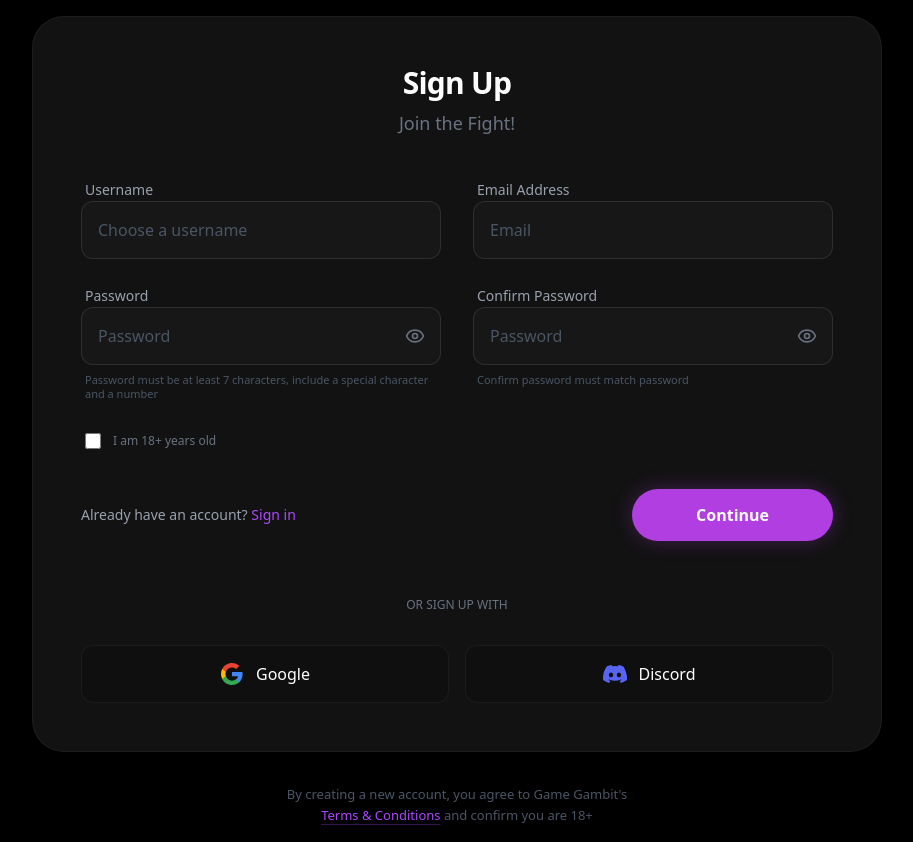
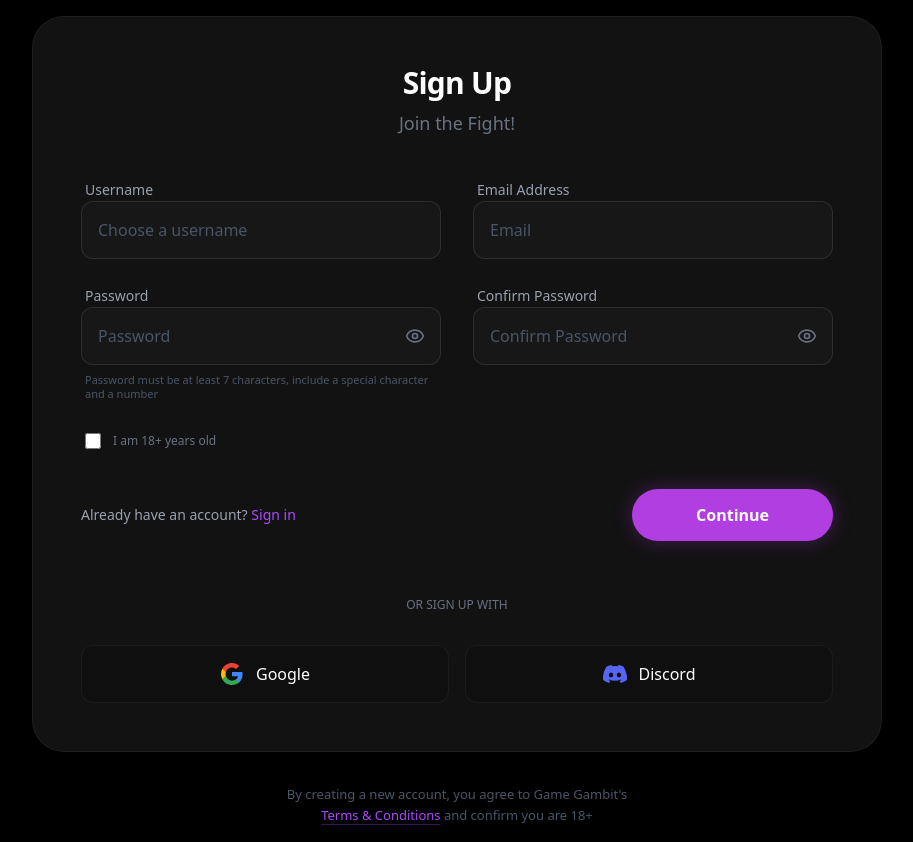
Before and after one commit to DavidManiIbrahim/GameGambit, a Next.js app: page /signup in a window 1280 px wide. Shown: the whole page, without its empty margins (183-1096 px from the left). Built offline with nearby package versions, Linux system fonts and the light colour scheme.

Commit message:
feat: enhance signup process with validation and loading state; integrate bcrypt for password hashing

```diff
--- a/app/api/otp/resend/route.js
+++ b/app/api/otp/resend/route.js
@@ -20,5 +20,9 @@ export async function POST(req) {
   await markResent(email);
 
   const sendResult = await sendOtpEmail(email, entry.code);
+  if (!sendResult.ok) {
+    return NextResponse.json({ ok: false, error: 'send_failed', details: sendResult.error }, { status: 500 });
+  }
+
   return NextResponse.json({ ok: true, sendResult, cooldown: process.env.RESEND_COOLDOWN_SECONDS || 60 });
 }
--- a/app/api/otp/send/route.js
+++ b/app/api/otp/send/route.js
@@ -9,6 +9,9 @@ export async function POST(req) {
   const entry = await createOtpFor(email);
 
   const sendResult = await sendOtpEmail(email, entry.code);
+  if (!sendResult.ok) {
+    return NextResponse.json({ ok: false, error: 'send_failed', details: sendResult.error }, { status: 500 });
+  }
 
   return NextResponse.json({ ok: true, sendResult, cooldown: process.env.RESEND_COOLDOWN_SECONDS || 60 });
 }
--- a/app/leaderboard/page.js
+++ b/app/leaderboard/page.js
@@ -61,7 +61,7 @@ export default function LeaderboardPage() {
                         <div className="relative">
                             <div className="w-32 h-32 rounded-full border-4 border-white/20 p-1">
                                 <div className="w-full h-full bg-orange-400 rounded-full overflow-hidden relative">
-                                    <Image src="/mascot.png" alt="Profile" fill className="object-cover grayscale opacity-80" />
+                                    {/* <Image src="/mascot.png" alt="Profile" fill className="object-cover grayscale opacity-80" /> */}
                                 </div>
                             </div>
                             <div className="absolute -bottom-2 left-1/2 -translate-x-1/2 bg-yellow-500/20 text-yellow-500 text-[9px] font-black px-4 py-1.5 rounded-full border border-yellow-500/30 uppercase tracking-widest whitespace-nowrap shadow-xl">
--- a/app/lounge/offer/page.js
+++ b/app/lounge/offer/page.js
@@ -18,7 +18,7 @@ export default function CounterOfferPage() {
                     <div className="absolute -bottom-14 flex flex-col items-center">
                         <div className="w-28 h-28 bg-[#121212] rounded-full p-1.5 border border-white/5 relative">
                             <div className="w-full h-full rounded-full overflow-hidden bg-orange-400 relative">
-                                <Image src="/mascot.png" alt="Avatar" fill className="object-cover grayscale opacity-80" />
+                                {/* <Image src="/mascot.png" alt="Avatar" fill className="object-cover grayscale opacity-80" /> */}
                             </div>
                             <div className="absolute bottom-1 left-1/2 -translate-x-1/2 bg-[#B03EE1]/20 text-[#B03EE1] text-[8px] font-black px-3 py-1 rounded-full border border-[#B03EE1]/30 uppercase tracking-widest whitespace-nowrap">
                                 Veteran
--- a/app/page.js
+++ b/app/page.js
@@ -28,13 +28,13 @@ export default function Home() {
     <main className="min-h-screen flex flex-col items-center bg-black text-white relative">
       {/* Background Hero Effects */}
       <div className="absolute top-0 w-full h-screen overflow-hidden pointer-events-none -z-10">
-        <Image src="/hero-bg.png" alt="background" fill className="object-cover opacity-50" priority />
+        {/* <Image src="/hero-bg.png" alt="background" fill className="object-cover opacity-50" priority /> */}
         <div className="absolute inset-0 bg-gradient-to-b from-transparent via-black/50 to-black"></div>
       </div>
 
       {/* Floating Chips */}
-      <Image src="/poker-chip.png" width={96} height={96} className="absolute top-1/4 left-10 animate-pulse opacity-20 -z-5" alt="" />
-      <Image src="/poker-chip.png" width={128} height={128} className="absolute top-1/3 right-10 animate-bounce opacity-20 -z-5" style={{ animationDuration: '4s' }} alt="" />
+      {/* <Image src="/poker-chip.png" width={96} height={96} className="absolute top-1/4 left-10 animate-pulse opacity-20 -z-5" alt="" /> */}
+      {/* <Image src="/poker-chip.png" width={128} height={128} className="absolute top-1/3 right-10 animate-bounce opacity-20 -z-5" style={{ animationDuration: '4s' }} alt="" /> */}
 
       {/* Navigation */}
       <nav className="w-full flex justify-between items-center px-12 py-6 z-50">
@@ -114,7 +114,7 @@ export default function Home() {
         {/* Game Category: 8 Ball Pool */}
         <div className="mb-12 bg-[#121212] rounded-3xl p-8 border border-white/5">
           <div className="flex items-center gap-3 mb-8">
-            <Image src="/8ball.png" width={32} height={32} className="rounded-md" alt="" />
+            {/* <Image src="/8ball.png" width={32} height={32} className="rounded-md" alt="" /> */}
             <h3 className="text-xl font-semibold">8 Ball Pool</h3>
           </div>
           <div className="grid grid-cols-1 sm:grid-cols-2 lg:grid-cols-4 gap-6">
@@ -156,7 +156,7 @@ export default function Home() {
         {/* Ludo Section */}
         <div className="mb-12 bg-[#121212] rounded-3xl p-8 border border-white/5">
           <div className="flex items-center gap-3 mb-8">
-            <Image src="/ludo.png" width={32} height={32} className="rounded-md" alt="" />
+            {/* <Image src="/ludo.png" width={32} height={32} className="rounded-md" alt="" /> */}
             <h3 className="text-xl font-semibold">Ludo</h3>
           </div>
           <div className="grid grid-cols-1 sm:grid-cols-2 lg:grid-cols-4 gap-6">
@@ -237,7 +237,7 @@ export default function Home() {
         </div>
 
         <div className="bg-[#121212] p-10 rounded-3xl border border-white/5 flex items-center justify-center w-full md:w-auto min-h-[250px]">
-          <Image src="/mascot.png" width={192} height={192} className="object-contain" alt="Mascot" />
+          {/* <Image src="/mascot.png" width={192} height={192} className="object-contain" alt="Mascot" /> */}
         </div>
       </footer>
     </main >
--- a/app/signup/page.js
+++ b/app/signup/page.js
@@ -2,12 +2,77 @@
 
 import React, { useState } from 'react';
 import Link from 'next/link';
-import { Eye, EyeOff } from 'lucide-react';
+import { Eye, EyeOff, Loader2 } from 'lucide-react';
 import { signIn } from 'next-auth/react';
+import { useRouter } from 'next/navigation';
 
 export default function SignupPage() {
     const [showPassword, setShowPassword] = useState(false);
     const [showConfirmPassword, setShowConfirmPassword] = useState(false);
+    const [username, setUsername] = useState('');
+    const [email, setEmail] = useState('');
+    const [password, setPassword] = useState('');
+    const [confirmPassword, setConfirmPassword] = useState('');
+    const [ageCheck, setAgeCheck] = useState(false);
+    const [loading, setLoading] = useState(false);
+    const [error, setError] = useState('');
+    const router = useRouter();
+
+    const handleSubmit = async (e) => {
+        e.preventDefault();
+        setError('');
+
+        if (!username || !email || !password || !confirmPassword) {
+            return setError('Please fill in all fields');
+        }
+
+        if (password !== confirmPassword) {
+            return setError('Passwords do not match');
+        }
+
+        if (password.length < 7) {
+            return setError('Password must be at least 7 characters');
+        }
+
+        if (!ageCheck) {
+            return setError('You must be 18+ to join');
+        }
+
+        setLoading(true);
+
+        try {
+            const res = await fetch('/api/auth/signup', {
+                method: 'POST',
+                headers: { 'Content-Type': 'application/json' },
+                body: JSON.stringify({ username, email, password }),
+            });
+
+            const data = await res.json();
+
+            if (!res.ok) {
+                setError(data.error === 'email_taken' ? 'Email already in use' :
+                    data.error === 'username_taken' ? 'Username already taken' :
+                        'Signup failed');
+            } else {
+                // Auto sign in after signup
+                const result = await signIn('credentials', {
+                    email,
+                    password,
+                    redirect: false,
+                });
+
+                if (result?.error) {
+                    router.push('/signin');
+                } else {
+                    router.push('/verify'); // or /dashboard depending on flow
+                }
+            }
+        } catch (err) {
+            setError('An unexpected error occurred');
+        } finally {
+            setLoading(false);
+        }
+    };
 
     return (
         <div className="min-h-screen bg-black flex flex-col items-center justify-center p-4 font-sans">
@@ -18,15 +83,24 @@ export default function SignupPage() {
                     <p className="text-gray-500 font-medium text-lg">Join the Fight!</p>
                 </div>
 
-                <form className="space-y-8">
+                {error && (
+                    <div className="mb-6 p-4 bg-red-500/10 border border-red-500/20 rounded-2xl text-red-500 text-sm font-medium">
+                        {error}
+                    </div>
+                )}
+
+                <form onSubmit={handleSubmit} className="space-y-8">
                     <div className="grid grid-cols-1 md:grid-cols-2 gap-x-8 gap-y-6">
                         {/* Username */}
                         <div className="space-y-2">
                             <label className="text-gray-400 text-sm font-medium ml-1">Username</label>
                             <input
                                 type="text"
+                                value={username}
+                                onChange={(e) => setUsername(e.target.value)}
                                 placeholder="Choose a username"
                                 className="w-full bg-[#1c1c1c]/50 border border-white/10 rounded-xl px-4 py-4 text-white placeholder:text-gray-600 focus:outline-none focus:border-purple-500/50 transition-colors"
+                                required
                             />
                         </div>
 
@@ -35,8 +109,11 @@ export default function SignupPage() {
                             <label className="text-gray-400 text-sm font-medium ml-1">Email Address</label>
                             <input
                                 type="email"
+                                value={email}
+                                onChange={(e) => setEmail(e.target.value)}
                                 placeholder="Email"
                                 className="w-full bg-[#1c1c1c]/50 border border-white/10 rounded-xl px-4 py-4 text-white placeholder:text-gray-600 focus:outline-none focus:border-purple-500/50 transition-colors"
+                                required
                             />
                         </div>
 
@@ -46,8 +123,11 @@ export default function SignupPage() {
                             <div className="relative">
                                 <input
                                     type={showPassword ? "text" : "password"}
+                                    value={password}
+                                    onChange={(e) => setPassword(e.target.value)}
                                     placeholder="Password"
                                     className="w-full bg-[#1c1c1c]/50 border border-white/10 rounded-xl px-4 py-4 text-white placeholder:text-gray-600 focus:outline-none focus:border-purple-500/50 transition-colors pr-12"
+                                    required
                                 />
                                 <button
                                     type="button"
@@ -68,8 +148,11 @@ export default function SignupPage() {
                             <div className="relative">
                                 <input
                                     type={showConfirmPassword ? "text" : "password"}
-                                    placeholder="Password"
+                                    value={confirmPassword}
+                                    onChange={(e) => setConfirmPassword(e.target.value)}
+                                    placeholder="Confirm Password"
                                     className="w-full bg-[#1c1c1c]/50 border border-white/10 rounded-xl px-4 py-4 text-white placeholder:text-gray-600 focus:outline-none focus:border-purple-500/50 transition-colors pr-12"
+                                    required
                                 />
                                 <button
                                     type="button"
@@ -79,9 +162,6 @@ export default function SignupPage() {
                                     {showConfirmPassword ? <EyeOff size={20} /> : <Eye size={20} />}
                                 </button>
                             </div>
-                            <p className="text-[11px] text-gray-600 leading-tight mt-1 pl-1">
-                                Confirm password must match password
-                            </p>
                         </div>
                     </div>
 
@@ -89,24 +169,28 @@ export default function SignupPage() {
                         <input
                             type="checkbox"
                             id="age-check"
+                            checked={ageCheck}
+                            onChange={(e) => setAgeCheck(e.target.checked)}
                             className="w-4 h-4 rounded border-white/10 bg-white/5 text-purple-600 focus:ring-purple-500 focus:ring-offset-0 cursor-pointer"
                         />
                         <label htmlFor="age-check" className="text-gray-500 text-xs cursor-pointer select-none">
                             I am 18+ years old
                         </label>
                     </div>
-                </form>
 
                     <div className="flex flex-col md:flex-row items-center justify-between mt-10 gap-6">
                         <p className="text-gray-400 text-sm">
                             Already have an account? <Link href="/signin" className="text-purple-500 hover:text-purple-400 font-medium transition-colors">Sign in</Link>
                         </p>
-                    <Link href="/verify" className="w-full md:w-auto">
-                        <button className="w-full md:w-auto bg-[#B03EE1] text-white rounded-full px-16 py-3.5 font-bold text-base hover:bg-[#c04ef1] transition-all active:scale-95 shadow-[0_0_20px_rgba(176,62,225,0.3)]">
-                            Continue
+                        <button
+                            type="submit"
+                            disabled={loading}
+                            className="w-full md:w-auto bg-[#B03EE1] text-white rounded-full px-16 py-3.5 font-bold text-base hover:bg-[#c04ef1] transition-all active:scale-95 shadow-[0_0_20px_rgba(176,62,225,0.3)] flex items-center justify-center gap-2"
+                        >
+                            {loading ? <Loader2 className="w-5 h-5 animate-spin" /> : 'Continue'}
                         </button>
-                    </Link>
                     </div>
+                </form>
 
                 <div className="mt-14 relative">
                     <div className="absolute inset-0 flex items-center">
@@ -120,31 +204,16 @@ export default function SignupPage() {
                 <div className="grid grid-cols-2 gap-4 mt-8">
                     <button onClick={() => signIn('google', { callbackUrl: '/dashboard' })} className="flex items-center justify-center bg-[#0F0F0F] hover:bg-[#1a1a1a] border border-white/5 rounded-xl py-4 transition-all group">
                         <svg className="w-6 h-6" viewBox="0 0 24 24">
-                            <path
-                                fill="#4285F4"
-                                d="M22.56 12.25c0-.78-.07-1.53-.2-2.25H12v4.26h5.92c-.26 1.37-1.04 2.53-2.21 3.31v2.77h3.57c2.08-1.92 3.28-4.74 3.28-8.09z"
-                            />
-                            <path
-                                fill="#34A853"
-                                d="M12 23c2.97 0 5.46-.98 7.28-2.66l-3.57-2.77c-.98.66-2.23 1.06-3.71 1.06-2.86 0-5.29-1.93-6.16-4.53H2.18v2.84C3.99 20.53 7.7 23 12 23z"
-                            />
-                            <path
-                                fill="#FBBC05"
-                                d="M5.84 14.09c-.22-.66-.35-1.36-.35-2.09s.13-1.43.35-2.09V7.07H2.18C1.43 8.55 1 10.22 1 12s.43 3.45 1.18 4.93l3.66-2.84z"
-                            />
-                            <path
-                                fill="#EA4335"
-                                d="M12 5.38c1.62 0 3.06.56 4.21 1.64l3.15-3.15C17.45 2.09 14.97 1 12 1 7.7 1 3.99 3.47 2.18 7.07l3.66 2.84c.87-2.6 3.3-4.53 6.16-4.53z"
-                            />
+                            <path fill="#4285F4" d="M22.56 12.25c0-.78-.07-1.53-.2-2.25H12v4.26h5.92c-.26 1.37-1.04 2.53-2.21 3.31v2.77h3.57c2.08-1.92 3.28-4.74 3.28-8.09z" />
+                            <path fill="#34A853" d="M12 23c2.97 0 5.46-.98 7.28-2.66l-3.57-2.77c-.98.66-2.23 1.06-3.71 1.06-2.86 0-5.29-1.93-6.16-4.53H2.18v2.84C3.99 20.53 7.7 23 12 23z" />
+                            <path fill="#FBBC05" d="M5.84 14.09c-.22-.66-.35-1.36-.35-2.09s.13-1.43.35-2.09V7.07H2.18C1.43 8.55 1 10.22 1 12s.43 3.45 1.18 4.93l3.66-2.84z" />
+                            <path fill="#EA4335" d="M12 5.38c1.62 0 3.06.56 4.21 1.64l3.15-3.15C17.45 2.09 14.97 1 12 1 7.7 1 3.99 3.47 2.18 7.07l3.66 2.84c.87-2.6 3.3-4.53 6.16-4.53z" />
                         </svg>
                         <span className="ml-3 font-medium text-white">Google</span>
                     </button>
                     <button onClick={() => signIn('discord', { callbackUrl: '/dashboard' })} className="flex items-center justify-center bg-[#0F0F0F] hover:bg-[#1a1a1a] border border-white/5 rounded-xl py-4 transition-all group">
                         <svg className="w-6 h-6" viewBox="0 0 127.14 96.36">
-                            <path
-                                fill="#5865F2"
-                                d="M107.7,8.07A105.15,105.15,0,0,0,81.47,0a72.06,72.06,0,0,0-3.36,6.83A97.68,97.68,0,0,0,49,6.83,72.37,72.37,0,0,0,45.64,0,105.89,105.89,0,0,0,19.39,8.09C2.79,32.65-1.71,56.6.54,80.21h0A105.73,105.73,0,0,0,32.71,96.36,77.7,77.7,0,0,0,39.22,85.25,68.42,68.42,0,0,1,28.68,80.18a48.09,48.09,0,0,0,4.06-3.15,75.44,75.44,0,0,0,61.68,0c1.43,1.14,2.78,2.2,4.06,3.15a68.42,68.42,0,0,1-10.54,5.07,77.7,77.7,0,0,0,6.51,11.11,105.73,105.73,0,0,0,32.17-16.15h0C129.46,52,120.35,28.41,107.7,8.07ZM42.45,65.69C36.18,65.69,31,60,31,53s5.09-12.73,11.41-12.73S54.08,46,53.86,53,48.77,65.69,42.45,65.69Zm42.24,0C78.41,65.69,73.25,60,73.25,53s5.09-12.73,11.41-12.73S96.08,46,95.86,53,90.77,65.69,84.69,65.69Z"
-                            />
+                            <path fill="#5865F2" d="M107.7,8.07A105.15,105.15,0,0,0,81.47,0a72.06,72.06,0,0,0-3.36,6.83A97.68,97.68,0,0,0,49,6.83,72.37,72.37,0,0,0,45.64,0,105.89,105.89,0,0,0,19.39,8.09C2.79,32.65-1.71,56.6.54,80.21h0A105.73,105.73,0,0,0,32.71,96.36,77.7,77.7,0,0,0,39.22,85.25,68.42,68.42,0,0,1,28.68,80.18a48.09,48.09,0,0,0,4.06-3.15,75.44,75.44,0,0,0,61.68,0c1.43,1.14,2.78,2.2,4.06,3.15a68.42,68.42,0,0,1-10.54,5.07,77.7,77.7,0,0,0,6.51,11.11,105.73,105.73,0,0,0,32.17-16.15h0C129.46,52,120.35,28.41,107.7,8.07ZM42.45,65.69C36.18,65.69,31,60,31,53s5.09-12.73,11.41-12.73S54.08,46,53.86,53,48.77,65.69,42.45,65.69Zm42.24,0C78.41,65.69,73.25,60,73.25,53s5.09-12.73,11.41-12.73S96.08,46,95.86,53,90.77,65.69,84.69,65.69Z" />
                         </svg>
                         <span className="ml-3 font-medium text-white">Discord</span>
                     </button>
--- a/package.json
+++ b/package.json
@@ -11,6 +11,7 @@
     "lint": "eslint"
   },
   "dependencies": {
+    "bcryptjs": "^3.0.3",
     "lucide-react": "^0.546.0",
     "mongodb": "^7.0.0",
     "next": "15.5.9",
```
Also changed, not shown: lib/mailer.js (+49 -10 lines), 1 other file (tests, documents, lock files or other folders). Lines whose indentation alone changed are shown as unchanged.
